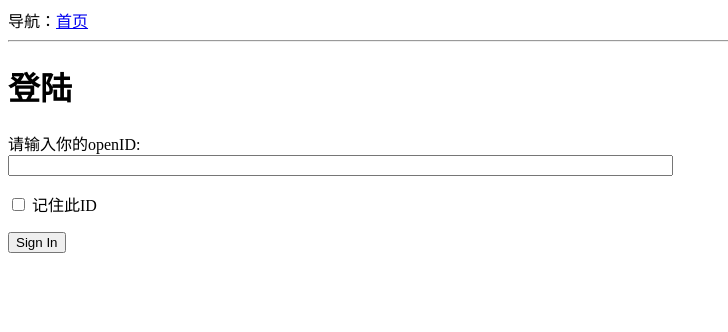
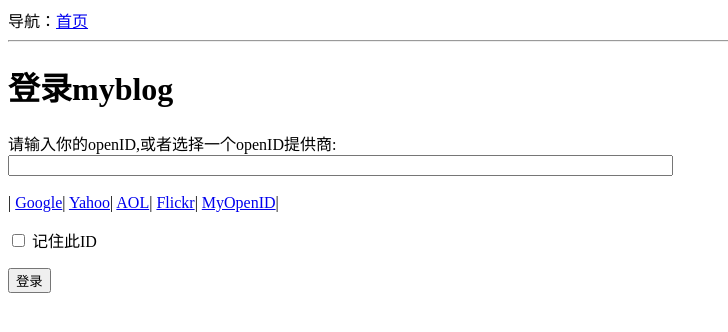
Before and after one commit to silyman1/microblog, a Flask app: page /login in a window 1280 px wide. Shown: the top 332 px of the page, without its empty margins (0-728 px from the left). Run offline with Flask 2, Linux system fonts and the light colour scheme.

Commit message:
add openid provider

```diff
--- a/flask1/app/templates/base.html
+++ b/flask1/app/templates/base.html
@@ -9,6 +9,15 @@
   <body>
     <div>导航：<a href="/index">首页</a></div>
 	<hr>
-	{%block content%} {%endblock%}
+    {% with messages = get_flashed_messages() %}
+    {% if messages %}
+    <ul>
+   {% for message in messages %}
+        <li>{{ message }} </li>
+    {% endfor %}
+     </ul>
+     {% endif %}
+    {% endwith %}
+	{%block content%}{%endblock%}
   </body>
 </html>
--- a/flask1/app/templates/login.html
+++ b/flask1/app/templates/login.html
@@ -1,14 +1,33 @@
 <!-- extend from base layout -->
 {%extends "base.html"%}
 {%block content%}
-<h1>登陆</h1>
+<script type="text/javascript">
+function set_openid(openid,pr)
+{
+	u = openid.search('<username>')
+	if (u !=-1){
+
+		user = prompt('Enter your ' + pr + ' username:')
+		openid = openid.substr(0,u)+user
+	}
+	form = document.forms['login'];
+	form.elements['openid'].value = openid
+}
+</script>
+<h1>登录myblog</h1>
 <form action=""method="post"name="login">
 	{{form.hidden_tag()}}
 	<p>
-		请输入你的openID:<br>
+		请输入你的openID,或者选择一个openID提供商:<br>
 		{{form.openid(size=80)}}<br>
+		{%for error in form.openid.errors%}
+			<span style="color: red;">[{{error}}]</span>
+		{%endfor %}<br>
+		|{%for pr in  providers%}
+		<a href="javascript:set_openid('{{pr.url}}','{{pr.name}}');">{{pr.name}}</a>|
+		{%endfor%}
 	</p>
 	<p>{{form.remember_me}} 记住此ID</p>
-    <p><input type="submit" value="Sign In"></p>
+    <p><input type="submit" value="登录"></p>
 </form>
 {% endblock %}
--- a/flask1/app/views.py
+++ b/flask1/app/views.py
@@ -16,4 +16,10 @@ def index():
 @app.route('/login',methods =['GET','POST'])
 def login():
 	form = LoginForm()
-	return render_template('login.html',title = '登录',form = form)
+	if form.validate_on_submit():
+		flash('openid="'+form.openid.data+'",remember_me='+str(form.remember_me.data))
+		return  redirect('index')
+	return render_template('login.html',
+						   title = '登录',
+						   form = form,
+						   providers = app.config['OPENID_PROVIDERS'])
--- a/flask1/config.py
+++ b/flask1/config.py
@@ -5,3 +5,9 @@
 
 CSRF_ENABLED = True
 SECRET_KEY = 'abcdefg'
+OPENID_PROVIDERS = [
+    { 'name': 'Google', 'url': 'https://www.google.com/accounts/o8/id' },
+    { 'name': 'Yahoo', 'url': 'https://me.yahoo.com' },
+    { 'name': 'AOL', 'url': 'http://openid.aol.com/<username>' },
+    { 'name': 'Flickr', 'url': 'http://www.flickr.com/<username>' },
+    { 'name': 'MyOpenID', 'url': 'https://www.myopenid.com' }]
```
